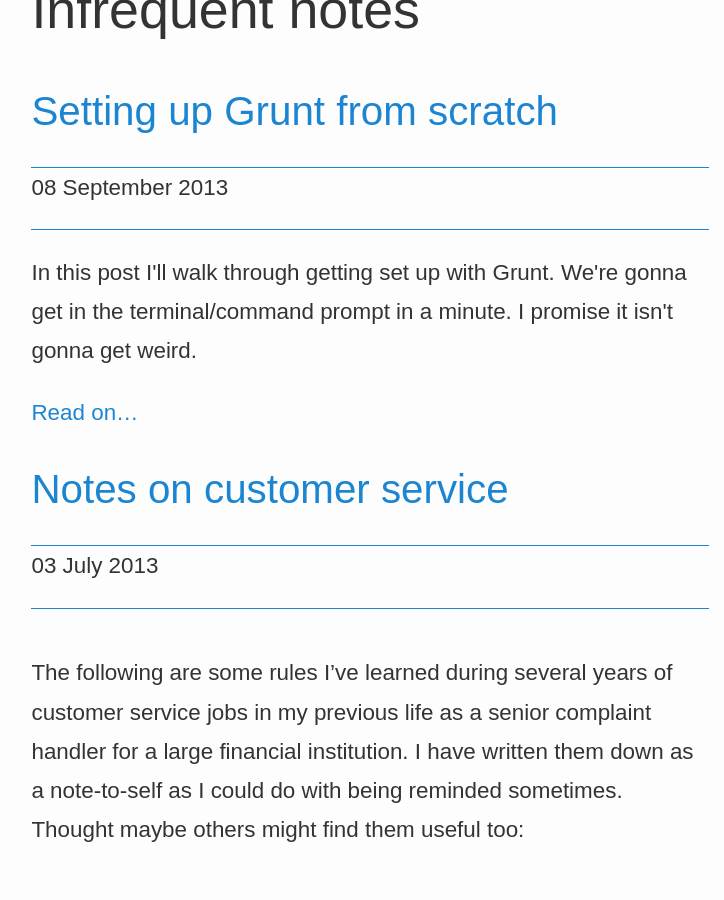
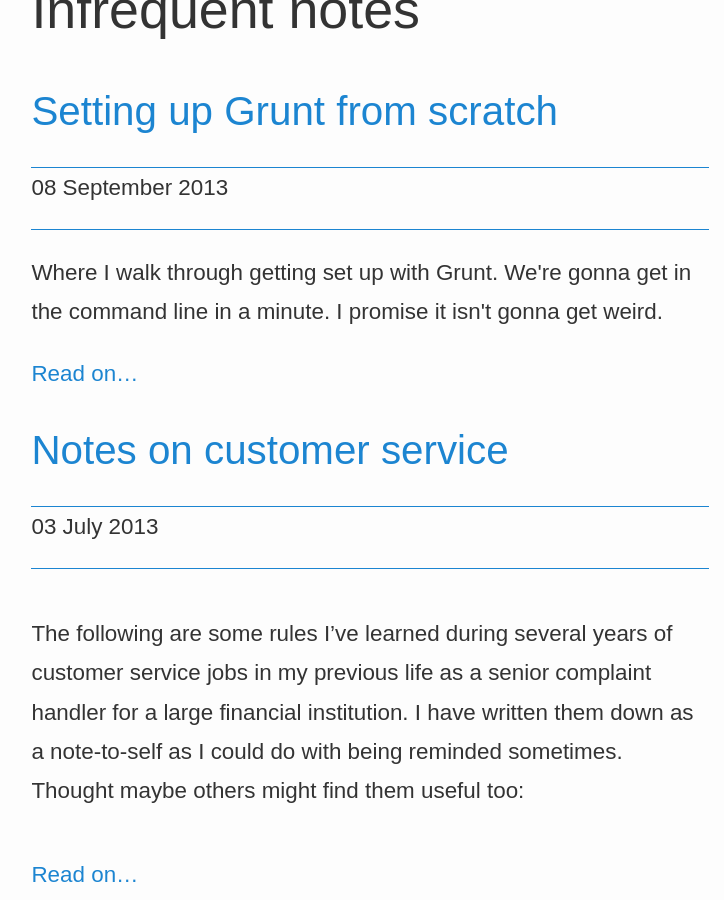
Before and after one commit to matthewbeta/matthew-jackson.com, a Jekyll site: the page built from notes/index.html, in a window 1280 px wide and 900 px high, scrolled down 367 px. Shown: the whole window, without its empty margins (94-818 px from the left). Built offline with Jekyll 4.4.1, drawn with Linux system fonts in a browser that asks for light colours.

Commit message:
New post - grunt from scratch

```diff
--- a/_posts/2013-09-08-setting-up-grunt-from-scratch.md
+++ b/_posts/2013-09-08-setting-up-grunt-from-scratch.md
@@ -2,8 +2,8 @@
 layout: post__content
 title:  "Setting up Grunt from scratch"
 categories: Development
-excerpt: In this post I'll walk through getting set up with Grunt. We're gonna get in the terminal/command prompt in a minute. I promise it isn't gonna get weird.
-snippet: Getting started with Grunt. We're gonna get in the terminal/command prompt in a minute. I promise it isn't gonna get weird.
+excerpt: Where I walk through getting set up with Grunt. We're gonna get in the command line in a minute. I promise it isn't gonna get weird.
+snippet: Grunt from scratch. We're gonna get in the command line in a minute. I promise it isn't gonna get weird.
 tags: front-end, development, design, tools, grunt, node
 published: true
 ---
@@ -12,7 +12,7 @@
 
 ## Rule 1: Don't fear the Terminal
 
-We're gonna get in the terminal/command prompt in a minute. I promise it isn't gonna get weird. I used to hate it too. Then I got to love it. Then I started using it for loads of stuff. Then I hated it, because all the tabs or windows I needed open drove me nuts. What's so beautiful about Grunt, is you can run loads of commands in one line. Stick with me on this, its awesome[^1].
+We're gonna get in the command line in a minute. I promise it isn't gonna get weird. I used to hate it too. Then I got to love it. Then I started using it for loads of stuff. Then I hated it, because all the tabs or windows I needed open drove me nuts. What's so beautiful about Grunt, is you can run loads of commands in one line. Stick with me on this, its awesome[^1].
 
 Just follow along with what I'm doing by copying everything out of the code example <em>after</em> the <code>$</code> sign (that's just t omake it look more like OSX terminal and makes me feel cool). The commands examples are the same for Mac and Windows and if they aren't I'll write them both out cos I got your back.
 
```
